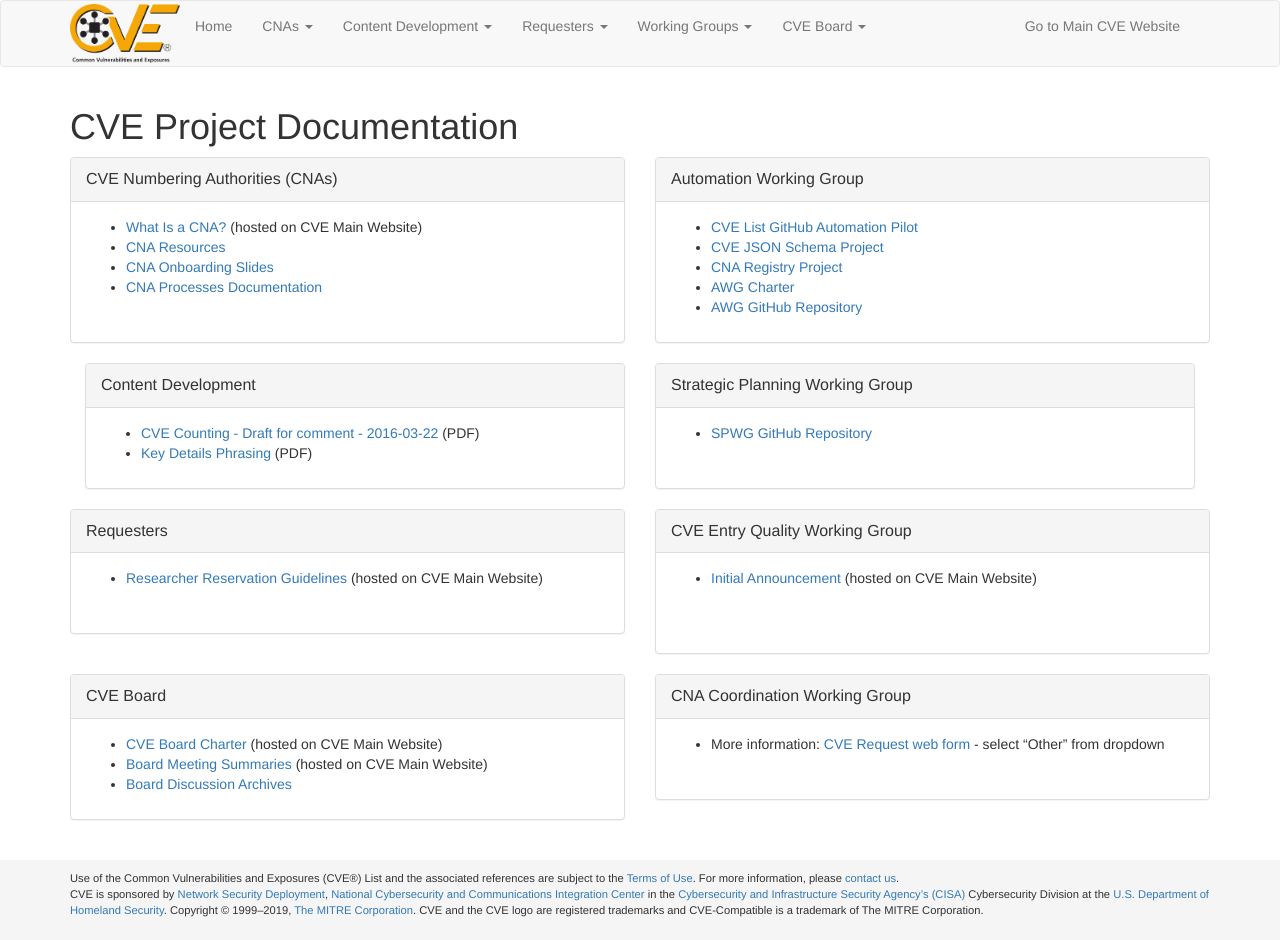
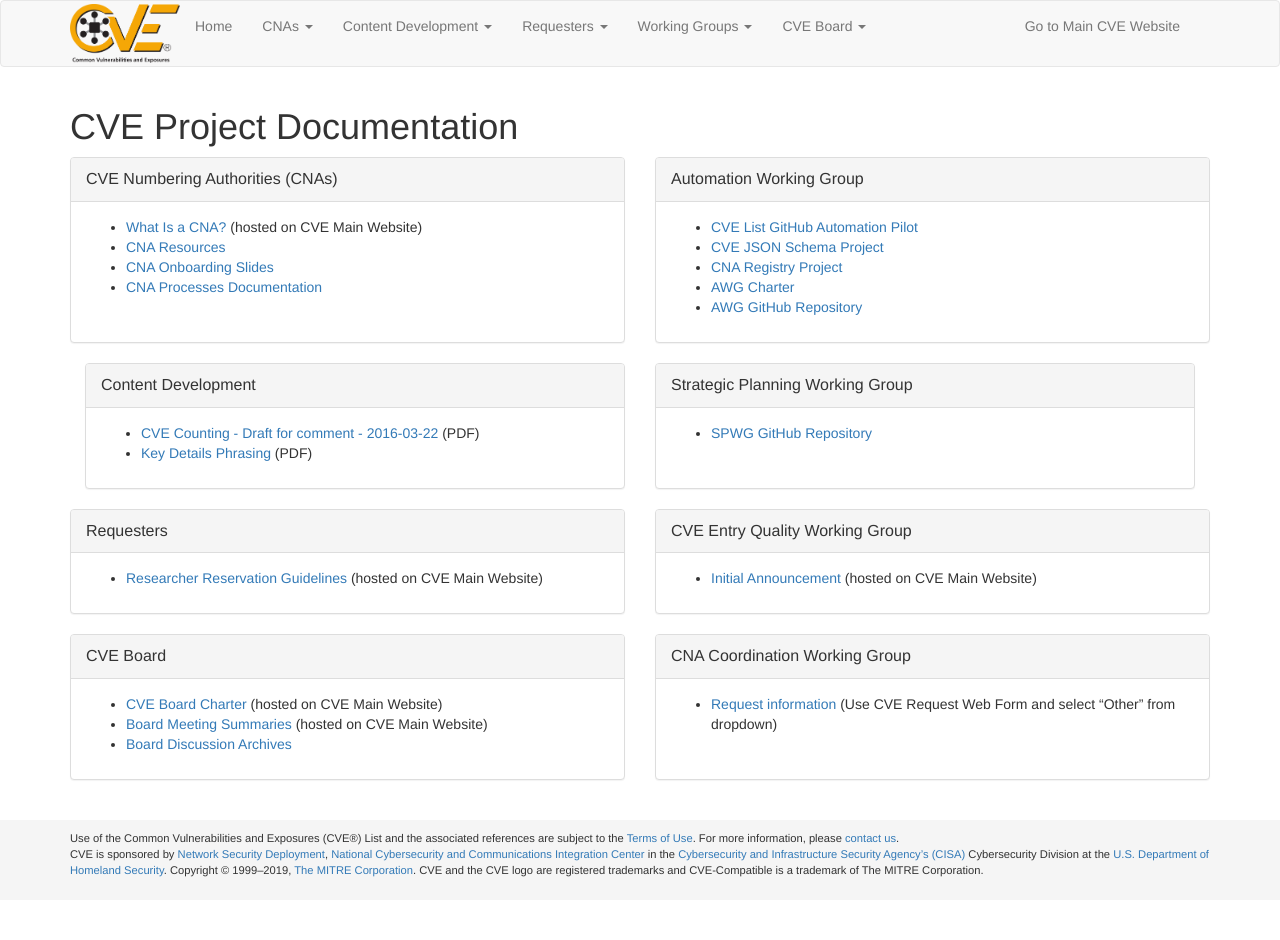
Before and after one commit to CVEProject/cveproject.github.io, a Jekyll site: the page built from docs/index.md, in a window 1280 px wide. Built offline with Jekyll 4.4.1, drawn with Linux system fonts in a browser that asks for light colours; nearby versions of some CDN libraries; after the commit the page ends 900 px from its top, so only the background shows below that.

Commit message:
docs index.md

```diff
--- a/docs/index.md
+++ b/docs/index.md
@@ -80,7 +80,6 @@ layout: page
         <ul>
           <li markdown="span">[Researcher Reservation Guidelines](https://cve.mitre.org/cve/researcher_reservation_guidelines) (hosted on CVE Main Website)</li>
         </ul>
-        <br>
       </div>
     </div>
   </div>
@@ -94,8 +93,6 @@ layout: page
        <ul>
          <li markdown="span">[Initial Announcement](https://cve.mitre.org/data/board/archives/2018-11/msg00004.html) (hosted on CVE Main Website)</li>
        </ul>
-       <br>
-        <br>
       </div>
     </div>
   </div>
@@ -122,7 +119,7 @@ layout: page
       </div>
       <div class="panel-body">
        <ul>
-         <li markdown="span">More information: [CVE Request web form](https://cveform.mitre.org/) - select “Other” from dropdown</li>
+         <li markdown="span">[Request information](https://cveform.mitre.org/) (Use CVE Request Web Form and select “Other” from dropdown)</li>
        </ul>
        <br>
       </div>
```
